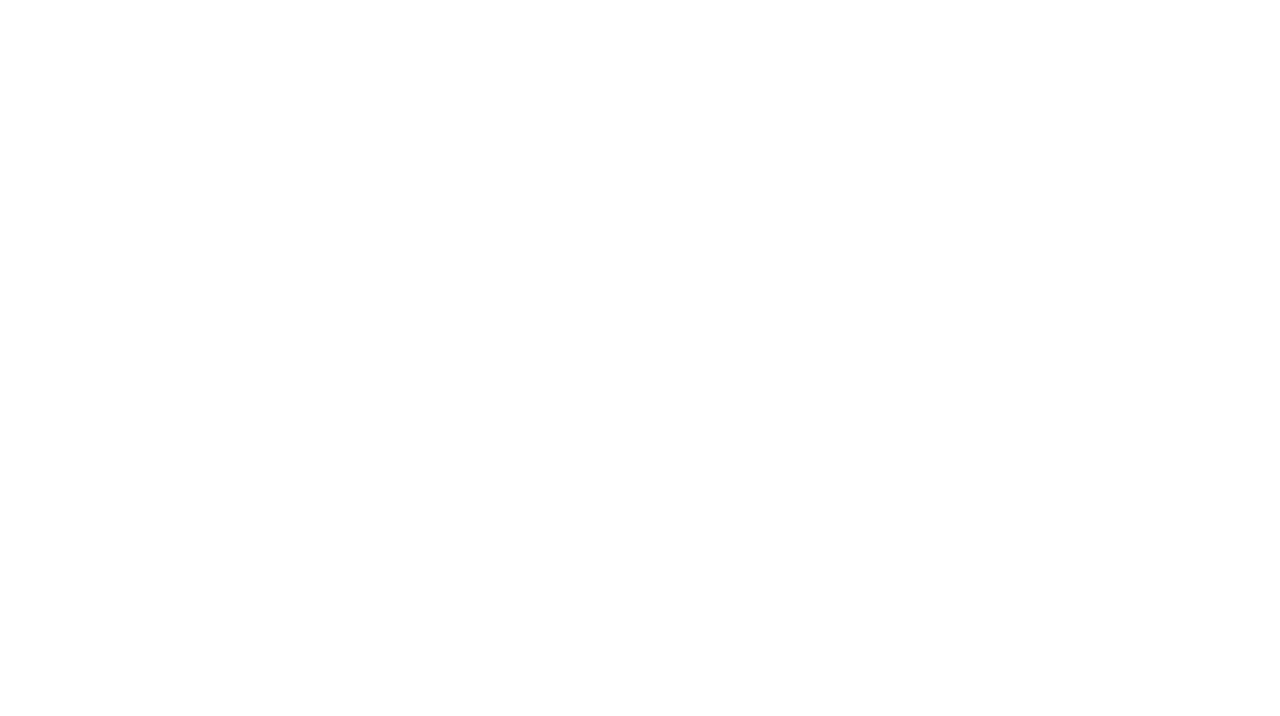
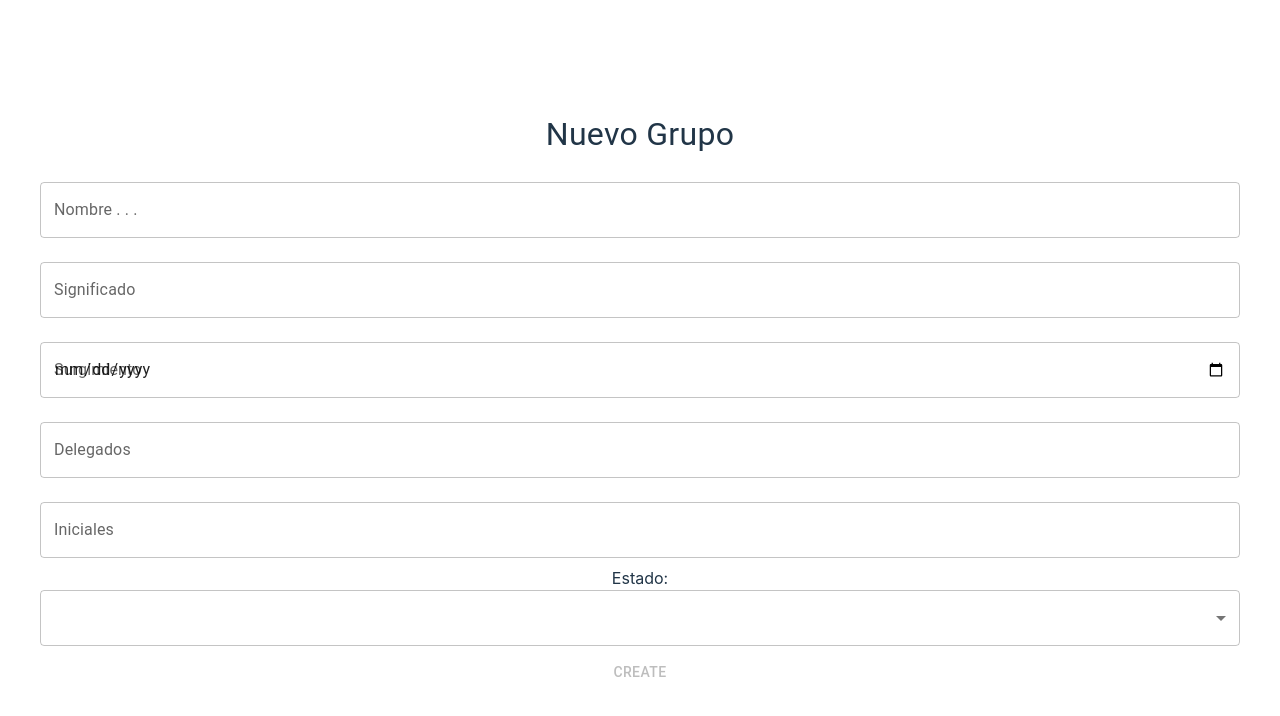
Before and after one commit to IgnacioFontaine/Cate-Proyect, a React (Vite) app in the folder client/: page /creargrupo in a window 1280 px wide. Before the commit this address had no page. Shown: the top 716 px of the page. Built offline with nearby package versions, Linux system fonts and the light colour scheme.

Commit message:
Error creación solucionado

```diff
--- a/client/src/App.jsx
+++ b/client/src/App.jsx
@@ -1,12 +1,12 @@
 import "./App.css";
+import { Route, Routes } from "react-router-dom";
 import Home from "./Components/Home/home";
 import Cate from "./Components/Cate/cate";
 import Oracion from "./Components/Oracion/oracion";
 import Familia from "./Components/Familia/familia";
 import Iniciate from "./Components/Iniciate/iniciate";
 import Login from "./Components/Login/login"
-import { Route, Routes } from "react-router-dom";
-// import  CrearGrupo  from "./Components/CreateGroup/createGroup.jsx";
+import  CrearGrupo  from "./Components/CreateGroup/crearGrupo";
 
 function App() {
   return (
@@ -14,7 +14,7 @@ function App() {
       <Routes>
         <Route path="/" element={<Home />} />
         <Route path="/login" element={<Login />} />
-        {/* <Route path="/creargrupo" element={<CrearGrupo />} /> */}
+        <Route path="/creargrupo" element={<CrearGrupo />} />
         <Route path="/cate" element={<Cate />} />
         <Route path="/iniciate" element={<Iniciate />} />
         <Route path="/familia" element={<Familia />} />
--- a/client/src/Components/Card/card.jsx
+++ b/client/src/Components/Card/card.jsx
@@ -1,23 +1,25 @@
-import { Box, Typography } from "@mui/material"
+import { Box, Typography, Card, CardContent } from "@mui/material"
 
-const Card = (group) => {
-  const { id, name, meaning,release_date,acronym,manager  } = group;
+const MuiCard = ({group}) => {
+  const { id,name,meaning,release_date,manager,acronym } = group;
   return (
-    <Box>
-      <Box key={id && id}>
-        <Box>
-          <Typography variant="h2">{acronym && acronym}</Typography>
+    <Box height={"150px"}>
+      <Card key={id && id}>
+        <CardContent>
+          <Box>
+            <Typography>{name && name}</Typography>
+
         </Box>
-        <Box>
-          <Typography>{name && name}</Typography>
-          <Typography>{meaning && meaning}</Typography>
-          <Typography>{release_date && release_date}</Typography>
+        <Box >
+          <Typography >{acronym && acronym}</Typography>
+          <Typography >{meaning && meaning}</Typography>
           <Typography>{release_date && release_date}</Typography>
           <Typography>{manager && manager}</Typography>
         </Box>
-      </Box>
+        </CardContent>
+      </Card>
     </Box>
   );
 };
 
-export default Card;
+export default MuiCard;
--- a/client/src/Components/Cards/cards.jsx
+++ b/client/src/Components/Cards/cards.jsx
@@ -1,7 +1,7 @@
 import Card from "../Card/card";
 import { Box } from "@mui/material"
 
-const Cards = ({ groups }) => {
+const Cards = ( groups ) => {
   const listGroups = groups;
   return (
     <Box>
--- a/client/src/Components/Cate/cate.jsx
+++ b/client/src/Components/Cate/cate.jsx
@@ -1,20 +1,25 @@
 import { Box, Typography } from "@mui/material"
 import { useNavigate } from "react-router-dom";
 import { useEffect } from "react";
-import { useDispatch, useSelector } from "react-redux";
-import { searchCateGroups } from "../../Redux/actions";
-import Cards from "../Cards/cards"
+import {  useDispatch} from "react-redux";
+// import Cards from "../Cards/cards"
+import { getAllGroups, searchCateGroups } from "../../Redux/actions";
 
 const Cate = () => {
+  const dispatch = useDispatch()
   const navigate = useNavigate()
-  const dispatch = useDispatch()
 
   useEffect(() => {
-    dispatch(searchCateGroups());
+    dispatch(getAllGroups());
+    dispatch(searchCateGroups())
   }, [dispatch]);
+  // const grupos = useSelector((state) => state.all_groups)
+  // const gruposCate = useSelector((state) => state.cate_groups)
 
-  const cateGroups = useSelector((state) => state.cate_groups)
-  console.log(cateGroups);
+  // console.log("-----");
+  // console.log(allGroups);
+  // console.log("-----");
+  // console.log(cateGroups);
 
   return (
     <Box>
@@ -28,14 +33,14 @@ const Cate = () => {
           illo harum ut, consequuntur laudantium, saepe minus nemo obcaecati
           praesentium excepturi veniam.
         </Typography>
-        <Box>
-          {cateGroups && (
+        <Box sx={{height:"30vh", width:"50vw", display:"flex"}}>
+          {/* {cateGroups && (
           <Cards groups={cateGroups} />
-          )}
+          )} */}
         </Box>
       </Box>
       <Box>
-        <button onClick={()=>{navigate("/")}}>Volver</button>
+        <button  onClick={()=>{navigate("/")}}>Volver</button>
       </Box>
     </Box>
   );
--- /dev/null
+++ b/client/src/Components/CreateGroup/crearGrupo.jsx
@@ -0,0 +1,157 @@
+import { Box, Button, TextField, Typography } from "@mui/material";
+import Select from '@mui/material/Select';
+import MenuItem from '@mui/material/MenuItem';
+import { useState } from "react";
+import { useDispatch } from "react-redux";
+import {createGroup} from "../../Redux/actions"
+
+const EMPTY_FORM = {
+  name: "",
+  meaning: "",
+  release_date: "",
+  manager: "",
+  status: "",
+  acronym:""
+};
+
+const CrearGrupo = () => {
+  const dispatch = useDispatch()
+  const [formData, setFormData] = useState(EMPTY_FORM);
+  const [button] = useState({
+    value: "Create",
+  });
+
+
+  const handleChange = (event) =>
+    setFormData({ ...formData, [event.target.name]: event.target.value });
+
+  // const handleSubmit = (event) => {
+  //   event.preventDefault();
+  //   const validateErrors = validation(formData);
+  //   setErrors(validateErrors);
+
+  //   if (Object.keys(validateErrors).length === 0) {
+  //     if (button.value === "Create") {
+  //       dispatch(createGroup(formData));
+  //     } else {
+  //       dispatch(updateBGroup(formData.id, formData));
+  //       setButton({ value: "Create" });
+  //     }
+  //     setFormData(EMPTY_FORM);
+  //   }
+  // };
+
+  const handleSubmit = (event) => {
+    event.preventDefault();
+    dispatch(createGroup(formData));
+    console.log(formData);
+  }
+
+  const disableSubmitButton = () => {
+    if (
+      formData.name.length > 0 &&
+      formData.meaning.length > 0 &&
+      formData.acronym.length > 0
+    ) {
+      return false;
+    }
+    return true;
+  };
+
+  return (
+    <>
+      <form onSubmit={handleSubmit}>
+        <Box >
+          <Typography sx={{  fontSize: "2rem" }}>
+           Nuevo Grupo
+          </Typography>
+        </Box>
+        <Box padding={1}>
+          <TextField
+                label="Nombre . . ."
+                variant="outlined"
+                name="name"
+                autoComplete="off"
+                value={formData.name}
+                onChange={handleChange}
+                fullWidth
+                margin="normal"
+              />
+
+              <TextField
+                label="Significado"
+                variant="outlined"
+                name="meaning"
+                autoComplete="off"
+                value={formData.meaning}
+                onChange={handleChange}
+                fullWidth
+                margin="normal"
+
+              />
+
+              <TextField
+                label="Surgimiento"
+                type="date"
+                variant="outlined"
+                name="release_date"
+                autoComplete="off"
+                value={formData.release_date}
+                onChange={handleChange}
+                fullWidth
+                margin="normal"
+              />
+
+              <TextField
+                label="Delegados"
+                variant="outlined"
+                name="manager"
+                autoComplete="off"
+                value={formData.manager}
+                onChange={handleChange}
+                fullWidth
+                margin="normal"
+                    />
+              <TextField
+                label="Iniciales"
+                variant="outlined"
+                name="acronym"
+                autoComplete="off"
+                value={formData.acronym}
+                onChange={handleChange}
+                fullWidth
+                margin="normal"
+                    />
+              <label>Estado:</label>
+              <Select
+              labelId="Estado"
+            variant="outlined"
+            name="status"
+              id="status"
+              value={formData.status}
+            label="Estado"
+            onChange={handleChange}
+            fullWidth
+  >
+    <MenuItem value={"Cate"}>Cate</MenuItem>
+    <MenuItem value={"Iniciate"}>Iniciate</MenuItem>
+    <MenuItem value={"Familia"}>Familia</MenuItem>
+  </Select>
+
+        </Box>
+        <Box>
+          <Button
+            type="submit" sx={{
+            color: "black",
+            bgcolor: "white",
+            }}
+            value={button.value}
+            disabled={disableSubmitButton()}
+          >{button.value}</Button>
+        </Box>
+      </form>
+    </>
+  );
+};
+
+export default CrearGrupo;
--- a/client/src/Components/Home/home.jsx
+++ b/client/src/Components/Home/home.jsx
@@ -1,21 +1,24 @@
 import {Box,Typography } from "@mui/material"
-import Menu from "../Menu/menu";
 import { Link } from "react-router-dom";
-import { useNavigate } from "react-router-dom";
 import { useEffect } from "react";
 import { useDispatch, useSelector } from "react-redux";
-import { getAllGroups } from "../../Redux/actions";
+import {  searchCateGroups, searchIniciateGroups, searchFamiliaGroups } from "../../Redux/actions";
+import Card from "../Card/card";
+import InstagramIcon from '@mui/icons-material/Instagram';
+// import Menu from "../Menu/menu";
 
 
 const Home = () => {
   const dispatch = useDispatch()
-  const navigate = useNavigate()
 
   useEffect(() => {
-    dispatch(getAllGroups());
-  }, []);
-  const allGroups = useSelector((state) => state.all_groups)
-  console.log(allGroups);
+    dispatch(searchCateGroups())
+    dispatch(searchIniciateGroups())
+    dispatch(searchFamiliaGroups())
+  }, [dispatch]);
+  const gruposCate = useSelector((state) => state.cate_groups)
+  const gruposIniciate = useSelector((state) => state.iniciate_groups)
+  const gruposFamilia = useSelector((state) => state.family_groups)
 
   return (
     <Box sx={{height:"90vh", boxShadow:4}}>
@@ -26,76 +29,75 @@ const Home = () => {
               <Typography variant="h1">Grupo Juvenil La Catedral</Typography>
               <Typography variant="h4">Gracias por invitarnos a ser Libres, Felices y Santos</Typography>
             </Box>
-            <Box>
+            {/* <Box>
               <Menu />
-            </Box>
+            </Box> */}
           </Box>
           <Box>
             <Box>
-              <Box sx={{ boxShadow: 1 }}>
+              <Box sx={{ boxShadow: 1, margin:2 }}>
                 <Box>
-                  <Typography variant="h3">¿Quiénes Somos?</Typography>
-                  <Typography variant="h4">Lorem ipsum dolor sit amet consectetur adipisicing elit.
-                  Eligendi eos corporis vitae quia harum possimus deleniti amet
-                  voluptatibus soluta saepe, rem consequatur deserunt debitis
-                  tempore doloribus hic repellendus error porro? Lorem ipsum
-                  dolor sit amet consectetur adipisicing elit. Incidunt facilis
-                  fugit possimus animi dolore, modi repellendus recusandae quae,
-                  cupiditate accusamus voluptatum quia deserunt ut vel voluptate
-                  voluptatibus. Doloremque, dicta ab!</Typography>
+                  <Typography variant="h4">¿Quiénes Somos?</Typography>
+                  <Typography variant="body1">El grupo juvenil la Catedral es un grupo católico administrado por jóvenes y para jóvenes, este grupo está compuesto por 3 partes que conforman una gran familia! La Cate en la cual se encuentran los grupos cuyos jóvenes están cursando de 4to a 1er año de la Facultad, El Iniciate cuyoos jóvenes cursan de 1ero a 3er año y el Apostolate compuesto por aquellos mayores a 18 años con ganas de Misionar! </Typography>
+                </Box>
+                <Box >
+                  <Typography variant="h4">¿Dónde encontrarnos? <Link
+                to="https://www.instagram.com/grupocate/"
+                target="_blanck"
+              >
+                <InstagramIcon fontSize="large" />
+                  </Link></Typography>
+                  <Typography variant="body2">Podés encontrarnos en redes sociales o en el colegio San José/Santa Teresa en el centro los días sábado, las inscripciones se realizan a principio de año y avisamos via Instagram! </Typography>
+
+
+
                 </Box>
                 <Box>
-                  <Typography variant="h3">¿Dónde encontrarnos?</Typography>
-                  <Typography variant="h4">Lorem ipsum dolor sit amet consectetur adipisicing elit.
-                  Eligendi eos corporis vitae quia harum possimus deleniti amet
-                  voluptatibus soluta saepe, rem consequatur deserunt debitis
-                  tempore doloribus hic repellendus error porro? Lorem ipsum
-                  dolor sit amet consectetur adipisicing elit. Incidunt facilis
-                  fugit possimus animi dolore, modi repellendus recusandae quae,
-                  cupiditate accusamus voluptatum quia deserunt ut vel voluptate
-                  voluptatibus. Doloremque, dicta ab!</Typography>
-                </Box>
-                <Box>
-                  <Typography variant="h3">Nuestras actividades</Typography>
-                  <Typography variant="h4">Lorem ipsum dolor sit amet consectetur adipisicing elit.
-                  Eligendi eos corporis vitae quia harum possimus deleniti amet
-                  voluptatibus soluta saepe, rem consequatur deserunt debitis
-                  tempore doloribus hic repellendus error porro? Lorem ipsum
-                  dolor sit amet consectetur adipisicing elit. Incidunt facilis
-                  fugit possimus animi dolore, modi repellendus recusandae quae,
-                  cupiditate accusamus voluptatum quia deserunt ut vel voluptate
-                  voluptatibus. Doloremque, dicta ab!</Typography>
+                  <Typography variant="h4">Nuestras actividades</Typography>
+                  <Typography variant="body2">Nos encontramos en un colegio en el centro los días Sábado para compartir la merienda y conversar un tema en especial, este tema es elegido por los Delegados a cargo de cada grupo, finalizando las actividades con una Misa en La Catedral de Córdoba</Typography>
                 </Box>
               </Box>
             </Box>
-            <Box >
+            <Box sx={{margin:1}}>
               <Box >
-                <Typography>Navegá por los grupos de La Cate:</Typography>
-              </Box>
-              <Box>
-                <button onClick={() => { navigate("/cate") }}>Grupos Cate</button>
-                <button onClick={() => { navigate("/iniciate") }}>Grupos Iniciate</button>
-                <button onClick={()=>{navigate("/familia")}}>Grupos Familia</button>
+                <Typography>Navegá por todos los grupos de La Cate:</Typography>
               </Box>
             </Box>
-            <Box sx={{boxShadow:1}}>
-              <Typography variant="h3">Apostolate</Typography>
-              <Typography variant="h4">Lorem ipsum dolor sit amet consectetur, adipisicing elit.
-                Impedit porro voluptatum id cumque deserunt, quas expedita fuga
-                dolore quod alias autem ad iusto accusamus vitae quasi
-                cupiditate praesentium facere dignissimos.</Typography>
-              <Link
+            <Box>
+              <Box sx={{gap:1, boxShadow:1, padding:0.5}}>
+                <Typography variant="h3">Grupos Cate:</Typography>
+                <Box display={"flex"}>
+                {gruposCate? gruposCate.map(group=><Card group={group} key={group.id} />):null}
+                </Box>
+              </Box>
+              <Box sx={{gap:1, boxShadow:1, padding:0.5}}>
+                <Typography variant="h3">Grupos Iniciate:</Typography>
+                <Box display={"flex"}>
+                {gruposIniciate? gruposIniciate.map(group=><Card group={group} key={group.id} />):null}
+                </Box>
+              </Box>
+              <Box sx={{gap:1, boxShadow:1, padding:0.5}}>
+                <Typography variant="h3">Grupos Familia:</Typography>
+                <Box display={"flex"}>
+                {gruposFamilia? gruposFamilia.map(group=><Card group={group} key={group.id} />):null}
+                </Box>
+              </Box>
+            </Box>
+            <Box>
+              <Box sx={{boxShadow:1}}>
+              <Typography variant="h3">Apostolate <Link
                 to="https://www.instagram.com/grupoapostolate/"
                 target="_blanck"
               >
-                <button>Intagram</button>
-              </Link>
+                <InstagramIcon fontSize="large" />
+                  </Link></Typography>
+              <Typography variant="body1">Grupo misionero, abierto para todo aquel que quiera compartir esto con nosotros, por cualquier consulta no dudes en escribirnos a nuestro instagram, aquí debajo enseñamos nuestras actividades activas en este momento, Sumate!!</Typography>
             </Box>
             <Box >
               <Box>
                 <Box>
-                  <Typography variant="h3">Noche de Caridad</Typography>
-                  <Typography variant="h4">Todos los lunes (llueva, truene o haga -50°) nos encontramos
+                  <Typography variant="h4">Noche de Caridad</Typography>
+                  <Typography variant="body2">Todos los lunes (llueva, truene o haga -50°) nos encontramos
                     en la ⛪ Plaza San Martín, a las 🕰️ 19:30hs hasta las
                     21:30hs. Junto con la comunidad de San Juan, repartimos no
                     sólo la comida 🍲 a la gente, sino que llevamos el Evangelio
@@ -105,7 +107,7 @@ const Home = () => {
                 </Box>
                 <Box>
                   <Typography variant="h3">Los Josefinos</Typography>
-                  <Typography variant="h4">Nos encontramos en el 📍Centro Manresa (al frente de la
+                  <Typography variant="body2">Nos encontramos en el 📍Centro Manresa (al frente de la
                     Compañía). Desde ahí salimos todos juntos en 🚎 colectivo
                     para Barrio Maldonado, a la Bajada San José (No se puede ir
                     en autos). Oración🙏🏼, desayuno con los chicos 🥖🍞, apoyo
@@ -114,7 +116,7 @@ const Home = () => {
                 </Box>
                 <Box>
                   <Typography variant="h3">La Morada</Typography>
-                  <Typography variant="h4">Te invitamos a un apostolado que aunque truene 🌩️ o caiga
+                  <Typography variant="body2">Te invitamos a un apostolado que aunque truene 🌩️ o caiga
                     nieve 🌨️, siempre nos van a estar esperando❤️! La Residencia
                     La Morada es un hogar de ancianos que nos esperan por la
                     tarde para compartir un poco de charla, música, risas y
@@ -125,7 +127,7 @@ const Home = () => {
                 </Box>
                 <Box >
                   <Typography variant="h3">Catequesis</Typography>
-                  <Typography variant="h4">¡Empezamos con la catequesis! 🙏🏼 Si querés hacer la comunión
+                  <Typography variant="body2">¡Empezamos con la catequesis! 🙏🏼 Si querés hacer la comunión
                     o confirmación te esperamos el próximo sábado en el colegio
                     San José. Las inscripciones son en la secretaria de la
                     Catedral de martes a viernes de 9 a 15hs.‼️ La Catequesis
@@ -135,6 +137,7 @@ const Home = () => {
                 </Box>
               </Box>
             </Box>
+            </Box>
           </Box>
         </Box>
       </Box>
--- a/client/src/Components/Menu/menu.jsx
+++ b/client/src/Components/Menu/menu.jsx
@@ -4,7 +4,7 @@ const Menu_list = () => {
   return (
     <Box>
       <Menu>
-        <MenuItem>Grupos Cate</MenuItem>
+        <MenuItem >Grupos Cate</MenuItem>
         <MenuItem>Grupos Iniciate</MenuItem>
         <MenuItem>Grupos Familia</MenuItem>
         <MenuItem>Apostolate</MenuItem>
--- a/client/src/Redux/actions.js
+++ b/client/src/Redux/actions.js
@@ -52,7 +52,7 @@ export const searchCateGroups = () => async (dispatch) => {
 
 export const searchIniciateGroups = () => async (dispatch) => {
   try {
-    let result = await axios.get(`http://localhost:3001/group?status=Iniciate`);
+    let result = await axios.get(`http://localhost:3001/groups?status=Iniciate`);
     return dispatch({ type: SEARCH_INICIATE_GROUPS, payload: result.data });
   } catch (error) {
     return dispatch({ type: ERROR, payload: error });
@@ -61,7 +61,7 @@ export const searchIniciateGroups = () => async (dispatch) => {
 
 export const searchFamiliaGroups = () => async (dispatch) => {
   try {
-    let result = await axios.get(`http://localhost:3001/group?status=Familia`);
+    let result = await axios.get(`http://localhost:3001/groups?status=Familia`);
     return dispatch({ type: SEARCH_FAMILIA_GROUPS, payload: result.data });
   } catch (error) {
     return dispatch({ type: ERROR, payload: error });
@@ -69,7 +69,7 @@ export const searchFamiliaGroups = () => async (dispatch) => {
 };
 
 export const createGroup = (group) => async (dispatch) => {
-  const newGroup = await axios.post("http://localhost:3001/group", group);
+  const newGroup = await axios.post("http://localhost:3001/groups", group);
   return dispatch({ type: CREATE_GROUP, payload: newGroup.data });
 };
 
```
Also changed, not shown: client/src/Components/CreateGroup/createGroup.jsx (+80 -97 lines).
